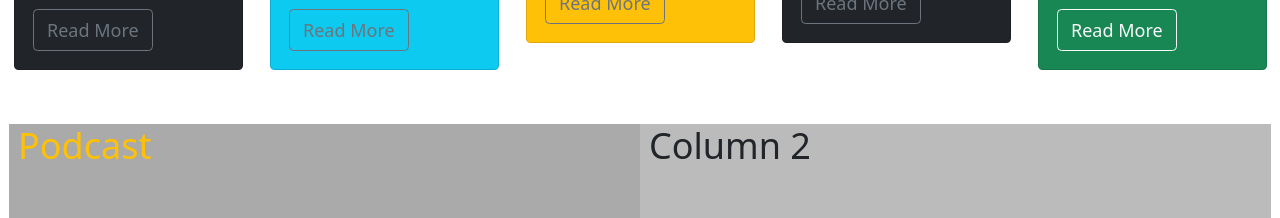
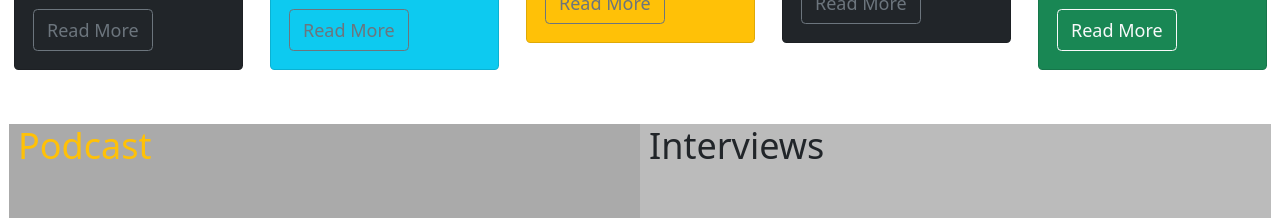
Before and after one commit to josephadeabah/MyPersonalBlog, a plain HTML site: page index.html in a window 1280 px wide. Shown: the part 1740-1958 px from the top of the page. Drawn offline with nearby package versions, Linux system fonts and the light colour scheme.

Commit message:
added interview section

```diff
--- a/index.html
+++ b/index.html
@@ -215,7 +215,7 @@
     <p class="m-3 text-secondary" style="height:500px"></p>
   </div>
   <div class="column" style="background-color:#bbb;">
-    <h2 class="ms-2">Column 2</h2>
+    <h2 class="ms-2">Interviews</h2>
     <p class="m-3 text-white" style="height:500px"></p>
   </div>
 </div>
```
